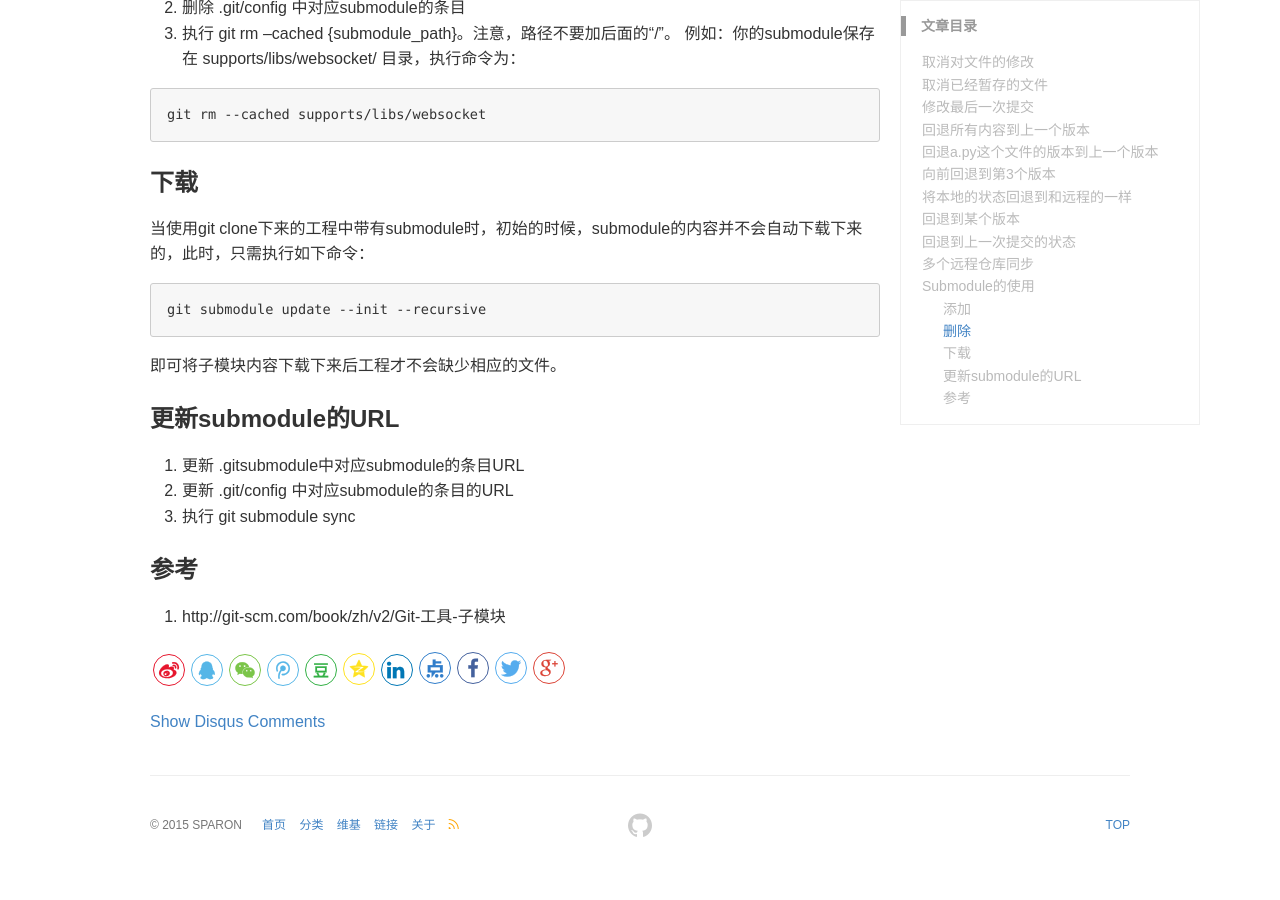
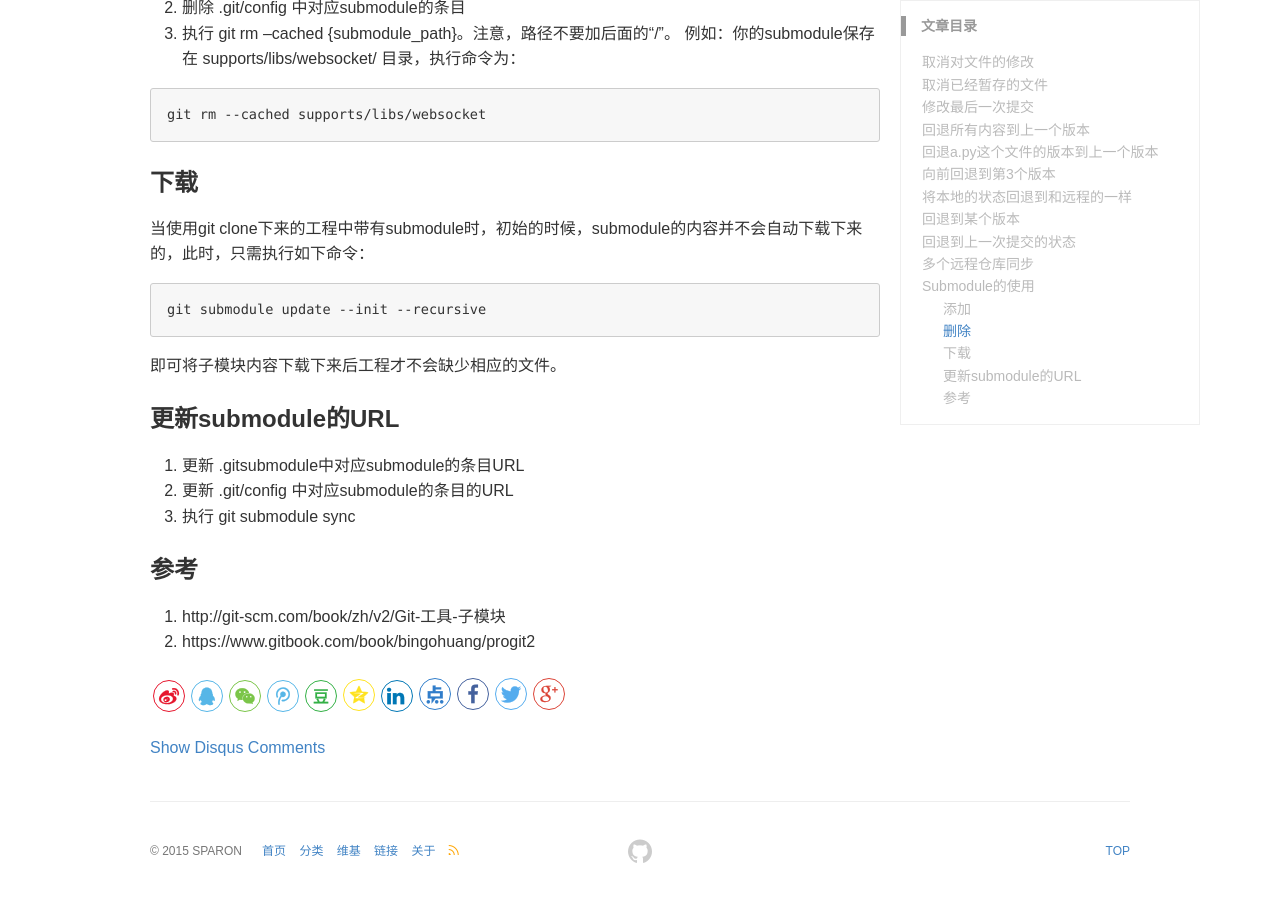
Before and after one commit to SPARON/blog-2016-2, a Jekyll site: the page built from _posts/2017-06-21-Git基础命令.md, in a window 1280 px wide and 900 px high, scrolled down 2565 px. Built offline with Jekyll 4.4.1, drawn with Linux system fonts in a browser that asks for light colours; comment, search, counter and statistics services are not loaded; before the commit the page ends 3439 px from its top, so only the background shows below that; some of the changed lines change nothing that is shown.

Commit message:
Update 2017-06-21-Git基础命令.md

```diff
--- a/_posts/2017-06-21-Git基础命令.md
+++ b/_posts/2017-06-21-Git基础命令.md
@@ -139,3 +139,4 @@ git submodule update --init --recursive
 ### 参考
 
 1. http://git-scm.com/book/zh/v2/Git-工具-子模块
+1. https://www.gitbook.com/book/bingohuang/progit2
```
